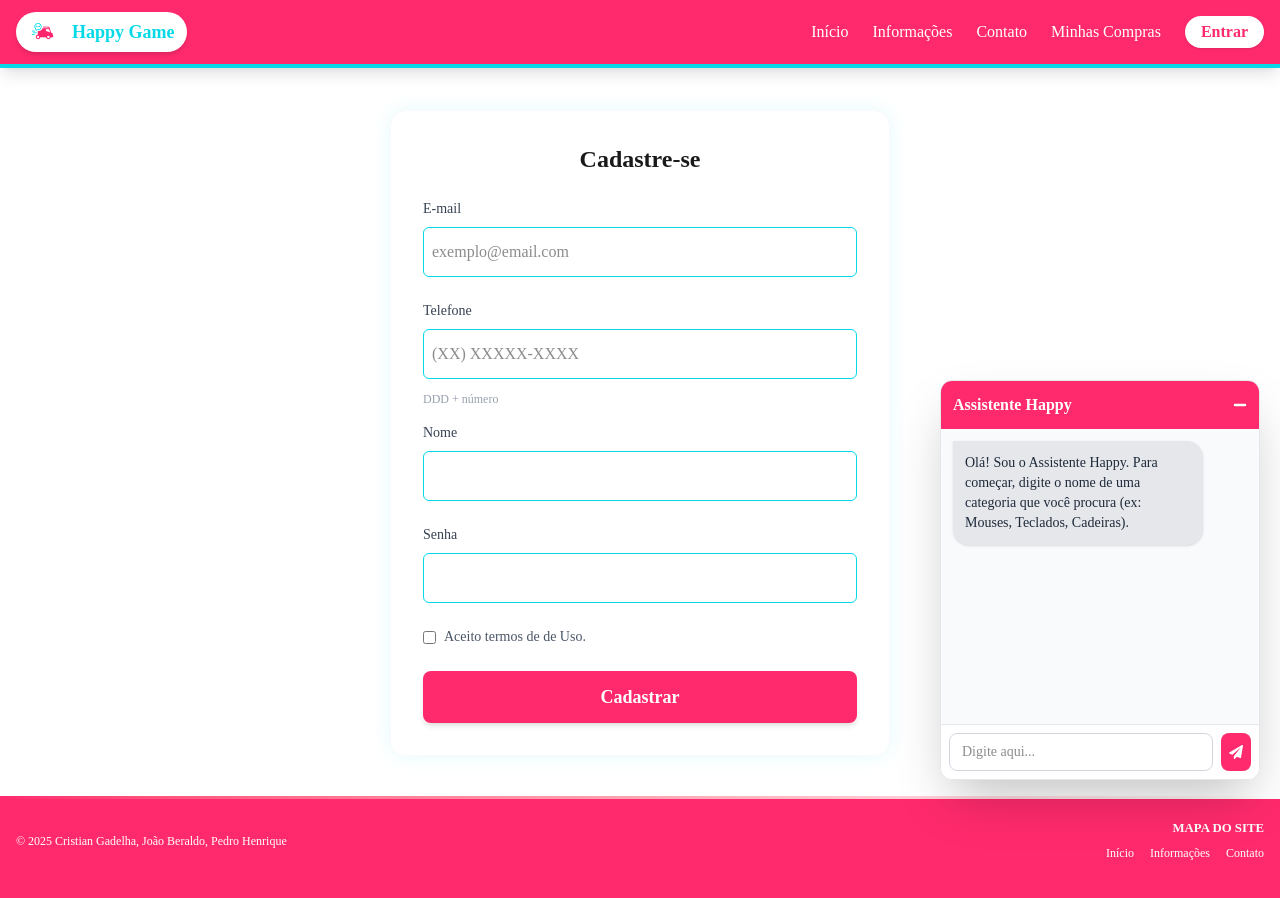
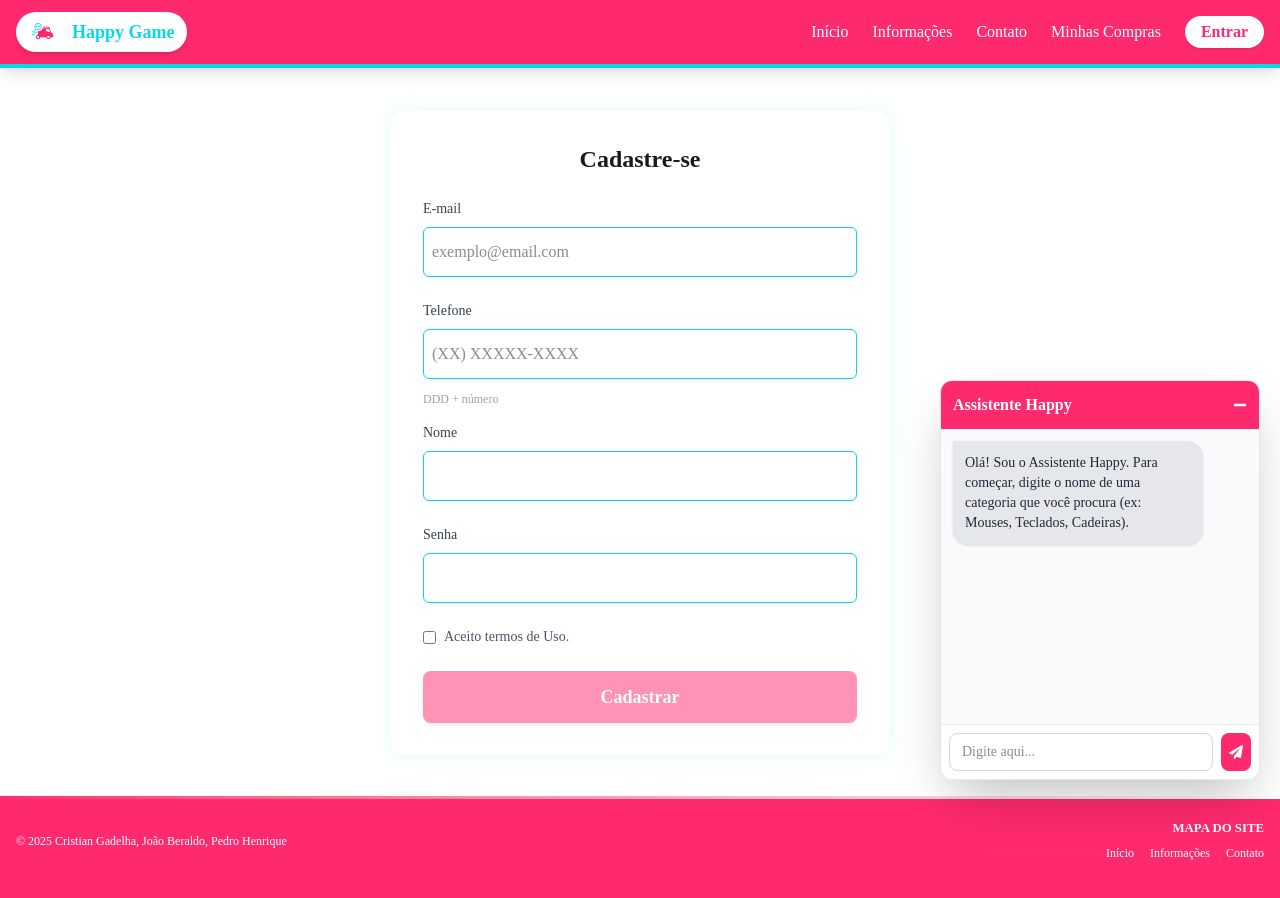
Before and after one commit to usercristian/desafio, a React (Create React App) app: page /register in a window 1280 px wide. Shown: the top 898 px of the page. Built offline with nearby package versions, Linux system fonts and the light colour scheme.

Commit message:
Estilização do botão cadastro e opinião

```diff
--- a/src/pages/Evaluation.jsx
+++ b/src/pages/Evaluation.jsx
@@ -92,7 +92,7 @@ const Evaluation = () => {
             <button
               type="submit"
               disabled={rating === 0}
-              className={`btn-primary w-full py-3 text-lg shadow-md ${rating === 0 ? 'opacity-50 cursor-not-allowed' : ''}`}
+              className={`btn-primary w-full py-3 text-lg shadow-md ${rating === 0 ? 'opacity-50 cursor-not-allowed' : 'hover:bg-happy-blue hover:text-white'}`}
             >
               Publicar opinião
             </button>
--- a/src/pages/Register.jsx
+++ b/src/pages/Register.jsx
@@ -34,6 +34,13 @@ const Register = () => {
       [id]: type === 'checkbox' ? checked : value
     }));
   };
+
+  const isFormFilled =
+    formData.email.trim() !== '' &&
+    formData.phone.trim() !== '' &&
+    formData.nome.trim() !== '' &&
+    formData.senha.trim() !== '' &&
+    formData.acceptTerms === true;
 
   const handleSubmit = async (e) => {
     e.preventDefault();
@@ -163,16 +170,21 @@ const Register = () => {
               className="mt-1 cursor-pointer accent-happy-pink"
             />
             <label htmlFor="acceptTerms" className="text-sm text-gray-600 cursor-pointer select-none">
-              Aceito termos de de Uso.
+              Aceito termos de Uso.
             </label>
           </div>
 
           <button
             type="submit"
-            className="btn-primary w-full py-3 text-lg shadow-md"
+            disabled={!isFormFilled}
+            className={`btn-primary w-full py-3 text-lg shadow-md ${!isFormFilled
+                ? 'opacity-50 cursor-not-allowed'
+                : 'hover:bg-happy-blue hover:text-white'
+              }`}
           >
             Cadastrar
           </button>
+
         </form>
       </div>
     </div>
```
Lines whose indentation alone changed are shown as unchanged.
